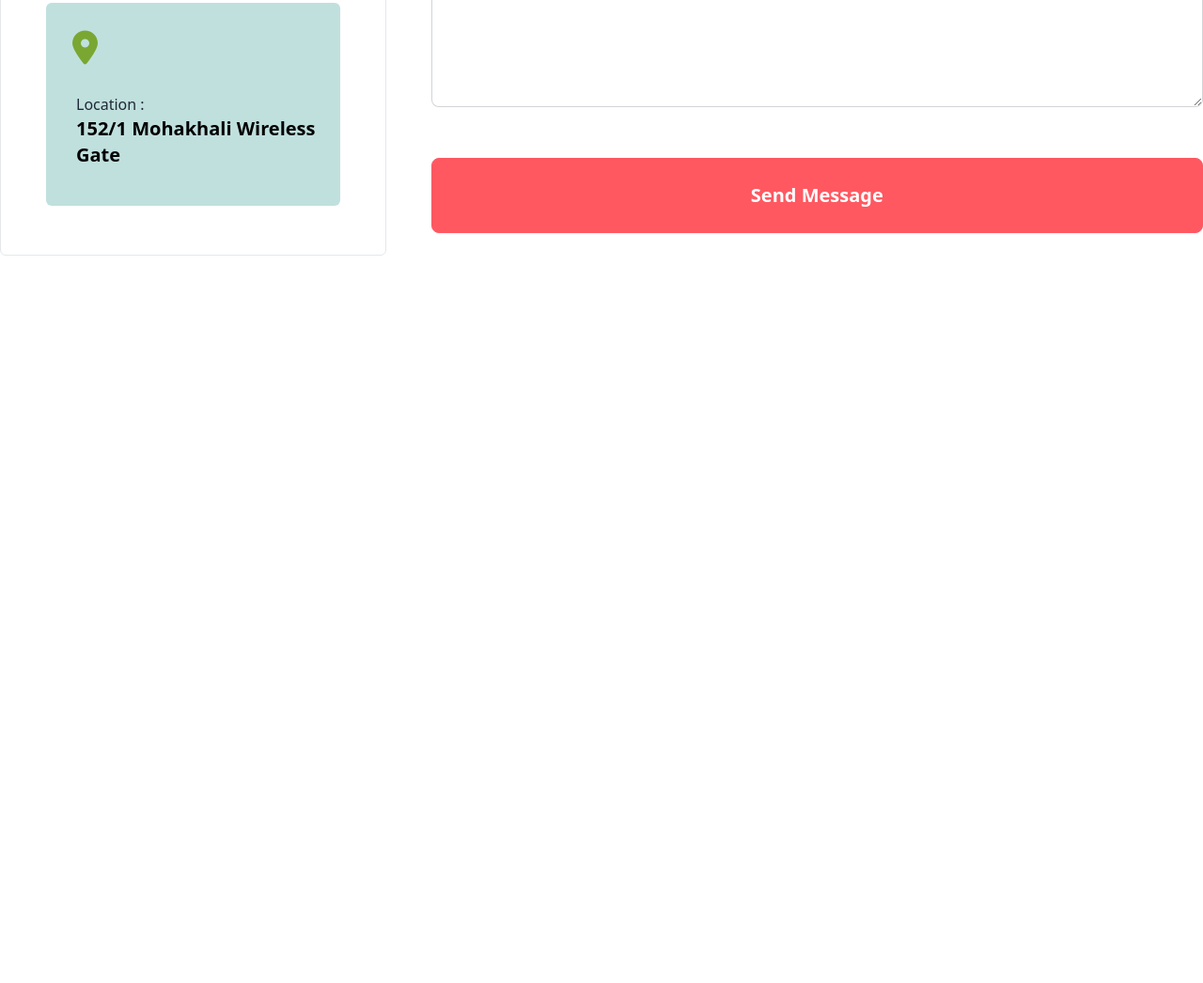
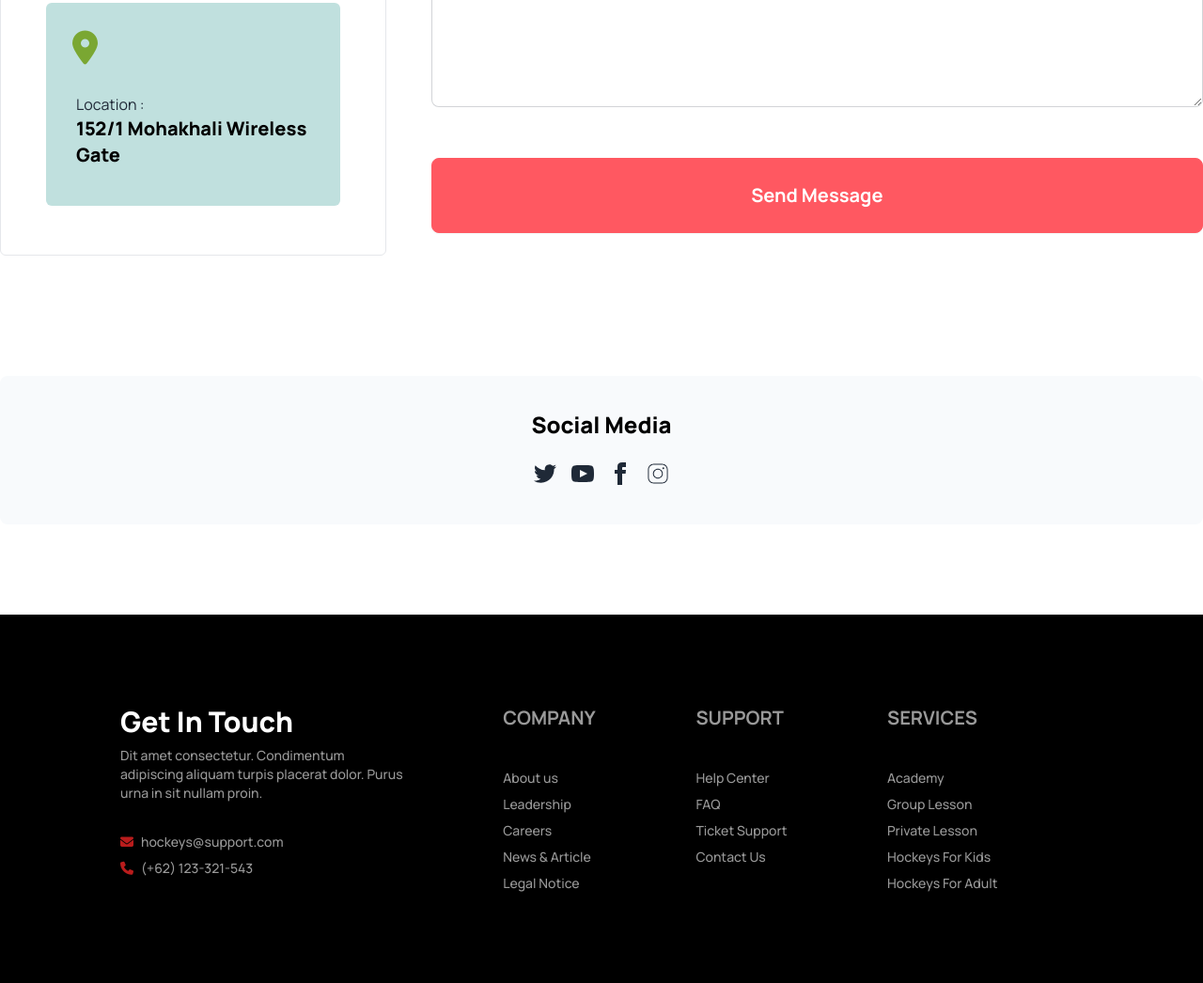
Before and after one commit to akash4030/hockeys, a plain HTML site: page index.html in a window 1280 px wide. Shown: the part 5175-6221 px from the top of the page at 94% size. Before the commit the page ends 5575 px from the top, so only its background shows below. Drawn offline with nearby package versions, Linux system fonts and the light colour scheme.

Commit message:
added font anf footer

```diff
--- a/index.html
+++ b/index.html
@@ -10,9 +10,19 @@
     <script src="https://cdn.tailwindcss.com"></script>
     <!-- font awesome -->
     <script src="https://kit.fontawesome.com/33b34f4501.js" crossorigin="anonymous"></script>
+    <!-- Manrope font -->
+    <link rel="preconnect" href="https://fonts.googleapis.com">
+    <link rel="preconnect" href="https://fonts.gstatic.com" crossorigin>
+    <link href="https://fonts.googleapis.com/css2?family=Manrope:wght@200..800&display=swap" rel="stylesheet">
+    <style>
+        .font-manrope{
+            font-family: "Manrope", sans-serif;
+        }
+    </style>
+
 </head>
 
-<body>
+<body class="font-manrope">
     <header class="md:container md:mx-auto lg:container lg:mx-auto mt-12 mb-14">
         <nav class="mb-14">
             <div>
@@ -493,7 +503,8 @@
                                 class="textarea textarea-bordered textarea-lg w-full max-w-full md:h-80 sm:h-48"></textarea>
                         </div>
                         <div class="mt-12">
-                            <button class="btn btn-error btn-block h-20 text-xl font-bold text-white">Send Message</button>
+                            <button class="btn btn-error btn-block h-20 text-xl font-bold text-white">Send
+                                Message</button>
                         </div>
                     </div>
 
@@ -501,9 +512,84 @@
 
             </div>
         </section>
-
+        <!-- social media -->
+        <section>
+            <div class="rounded-lg bg-slate-50 mb-24">
+                <h6 class="text-center text-2xl font-extrabold text-black mb-6 pt-9">Social Media</h6>
+                <div class=" text-center pb-9">
+                    <div class=" inline-flex gap-4">
+                        <a><svg xmlns="http://www.w3.org/2000/svg" width="24" height="24" viewBox="0 0 24 24"
+                                class="fill-current">
+                                <path
+                                    d="M24 4.557c-.883.392-1.832.656-2.828.775 1.017-.609 1.798-1.574 2.165-2.724-.951.564-2.005.974-3.127 1.195-.897-.957-2.178-1.555-3.594-1.555-3.179 0-5.515 2.966-4.797 6.045-4.091-.205-7.719-2.165-10.148-5.144-1.29 2.213-.669 5.108 1.523 6.574-.806-.026-1.566-.247-2.229-.616-.054 2.281 1.581 4.415 3.949 4.89-.693.188-1.452.232-2.224.084.626 1.956 2.444 3.379 4.6 3.419-2.07 1.623-4.678 2.348-7.29 2.04 2.179 1.397 4.768 2.212 7.548 2.212 9.142 0 14.307-7.721 13.995-14.646.962-.695 1.797-1.562 2.457-2.549z">
+                                </path>
+                            </svg></a>
+                        <a><svg xmlns="http://www.w3.org/2000/svg" width="24" height="24" viewBox="0 0 24 24"
+                                class="fill-current">
+                                <path
+                                    d="M19.615 3.184c-3.604-.246-11.631-.245-15.23 0-3.897.266-4.356 2.62-4.385 8.816.029 6.185.484 8.549 4.385 8.816 3.6.245 11.626.246 15.23 0 3.897-.266 4.356-2.62 4.385-8.816-.029-6.185-.484-8.549-4.385-8.816zm-10.615 12.816v-8l8 3.993-8 4.007z">
+                                </path>
+                            </svg></a>
+                        <a><svg xmlns="http://www.w3.org/2000/svg" width="24" height="24" viewBox="0 0 24 24"
+                                class="fill-current">
+                                <path
+                                    d="M9 8h-3v4h3v12h5v-12h3.642l.358-4h-4v-1.667c0-.955.192-1.333 1.115-1.333h2.885v-5h-3.808c-3.596 0-5.192 1.583-5.192 4.615v3.385z">
+                                </path>
+                            </svg></a>
+                        <a>
+                            <svg xmlns="http://www.w3.org/2000/svg" x="0px" y="0px" width="24" height="24"
+                                viewBox="0 0 50 50" class="fill-current">
+                                <path
+                                    d="M 16 3 C 8.8324839 3 3 8.8324839 3 16 L 3 34 C 3 41.167516 8.8324839 47 16 47 L 34 47 C 41.167516 47 47 41.167516 47 34 L 47 16 C 47 8.8324839 41.167516 3 34 3 L 16 3 z M 16 5 L 34 5 C 40.086484 5 45 9.9135161 45 16 L 45 34 C 45 40.086484 40.086484 45 34 45 L 16 45 C 9.9135161 45 5 40.086484 5 34 L 5 16 C 5 9.9135161 9.9135161 5 16 5 z M 37 11 A 2 2 0 0 0 35 13 A 2 2 0 0 0 37 15 A 2 2 0 0 0 39 13 A 2 2 0 0 0 37 11 z M 25 14 C 18.936712 14 14 18.936712 14 25 C 14 31.063288 18.936712 36 25 36 C 31.063288 36 36 31.063288 36 25 C 36 18.936712 31.063288 14 25 14 z M 25 16 C 29.982407 16 34 20.017593 34 25 C 34 29.982407 29.982407 34 25 34 C 20.017593 34 16 29.982407 16 25 C 16 20.017593 20.017593 16 25 16 z">
+                                </path>
+                            </svg>
+                        </a>
+                    </div>
+                </div>
+            </div>
+        </section>
     </main>
-    <footer></footer>
+    <footer>
+        <footer class="footer py-24 px-32 bg-black text-base-content">
+            <aside>
+                <h1 class="text-3xl text-white font-extrabold">Get In Touch</h1>
+                <p class="font-medium mb-6 text-[#ffffff99]">Dit amet consectetur. Condimentum <br> adipiscing aliquam
+                    turpis placerat dolor. Purus <br> urna in
+                    sit nullam proin. </p>
+                <div class="inline-flex items-baseline gap-2">
+                    <i class="fa-solid fa-envelope text-red-700 "></i>
+                    <p class="text-[#ffffff99] font-medium">hockeys@support.com</p>
+                </div>
+                <div class="inline-flex items-baseline gap-2">
+                    <i class="fa-solid fa-phone text-red-700"></i>
+                    <p class="text-[#ffffff99] font-medium">(+62) 123-321-543</p>
+                </div>
+            </aside>
+            <nav class="text-[#ffffff99] font-medium">
+                <h2 class="footer-title text-white font-bold mb-8 text-xl">Company</h2>
+                <a class="link link-hover">About us</a>
+                <a class="link link-hover">Leadership</a>
+                <a class="link link-hover">Careers</a>
+                <a class="link link-hover">News & Article</a>
+                <a class="link link-hover">Legal Notice</a>
+            </nav>
+            <nav class="text-[#ffffff99] font-medium">
+                <h2 class="footer-title text-white font-bold mb-8 text-xl">Support</h2>
+                <a class="link link-hover">Help Center</a>
+                <a class="link link-hover">FAQ</a>
+                <a class="link link-hover">Ticket Support</a>
+                <a class="link link-hover">Contact Us</a>
+            </nav>
+            <nav class="text-[#ffffff99] font-medium">
+                <h2 class="footer-title text-white font-bold mb-8 text-xl">Services</h2>
+                <a class="link link-hover">Academy</a>
+                <a class="link link-hover">Group Lesson</a>
+                <a class="link link-hover">Private Lesson</a>
+                <a class="link link-hover">Hockeys For Kids</a>
+                <a class="link link-hover">Hockeys For Adult</a>
+            </nav>
+        </footer>
+    </footer>
 </body>
 
 </html>
```
